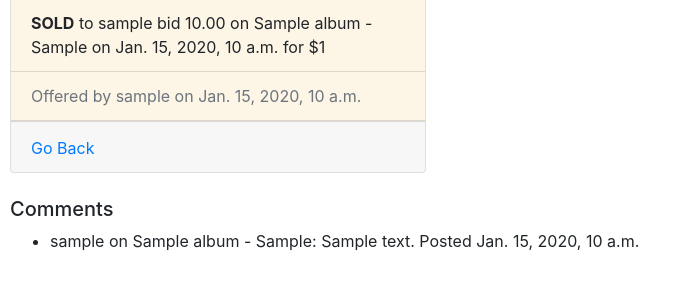
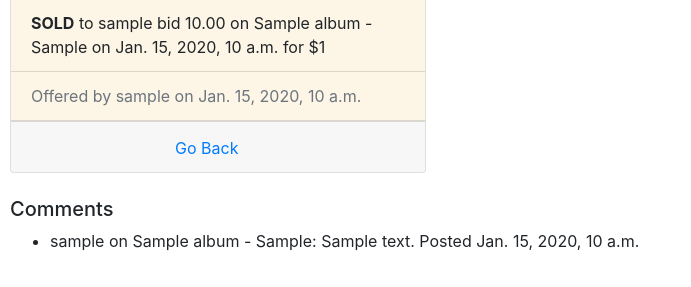
Before and after one commit to mrumiker/ebay-clone, a Django app: template auctions/templates/auctions/listing.html in a window 1280 px wide. Shown: the part 862-1149 px from the top of the page, without its empty margins (0-691 px from the left). Run offline with Django 3.2, Linux system fonts and the light colour scheme; tables that the repository leaves empty hold one stand-in row (values such as "Sample post"); the template is opened without the code that fills it: values that come from a table or form of the project are taken from there, most other values are stand-ins (such as "Sample title", 1, 10 or a date in 2020); grey boxes marked "Sample" are stand-in pictures; some libraries are stand-ins or nearby versions.

Commit message:
adjust Alignment on listing footer

```diff
--- a/auctions/templates/auctions/listing.html
+++ b/auctions/templates/auctions/listing.html
@@ -100,18 +100,23 @@
   </div>
   {% endif %}
   <div class="card-footer">
-    <a href="{% url 'index' %}" class="card-link" style="vertical-align: middle;">Go Back</a>
+    <div class="form-row justify-content-center align-items-center">
+      <div class="col-3">
+        <a href="{% url 'index' %}" style="vertical-align: middle;">Go Back</a>
         {% if user.is_authenticated %}
-
-    <form class="card-link" {% if user in watchers %} action="{% url 'delete_from_watchlist' %}" {% else %}
-      action="{% url 'add_to_watchlist' %}" {% endif %} method="post" style="display: inline-block;">
+      </div>
+      <div class="col">
+        <form {% if user in watchers %} action="{% url 'delete_from_watchlist' %}" {% else %}
+          action="{% url 'add_to_watchlist' %}" {% endif %} method="post">
           {% csrf_token %}
           <input type="hidden" name="album" value="{{ album.id }}">
           <input type="hidden" name="user" value="{{ user.id }}">
-      <input type="submit" class="btn btn-link card-link p-0" style="vertical-align: middle;" {% if user in watchers %}
-        value="Remove from Watchlist" {% else %} value="Add to Watchlist" {% endif %}>
+          <input type="submit" class="btn btn-link p-0" {%if user in watchers%} value="Remove from Watchlist" {%else%}
+            value="Add to Watchlist" {% endif %}>
         </form>
         {% endif %}
+      </div>
+    </div>
   </div>
 </div>
 <div id="comments-container" class="my-4">
```
Lines whose indentation alone changed are shown as unchanged.
